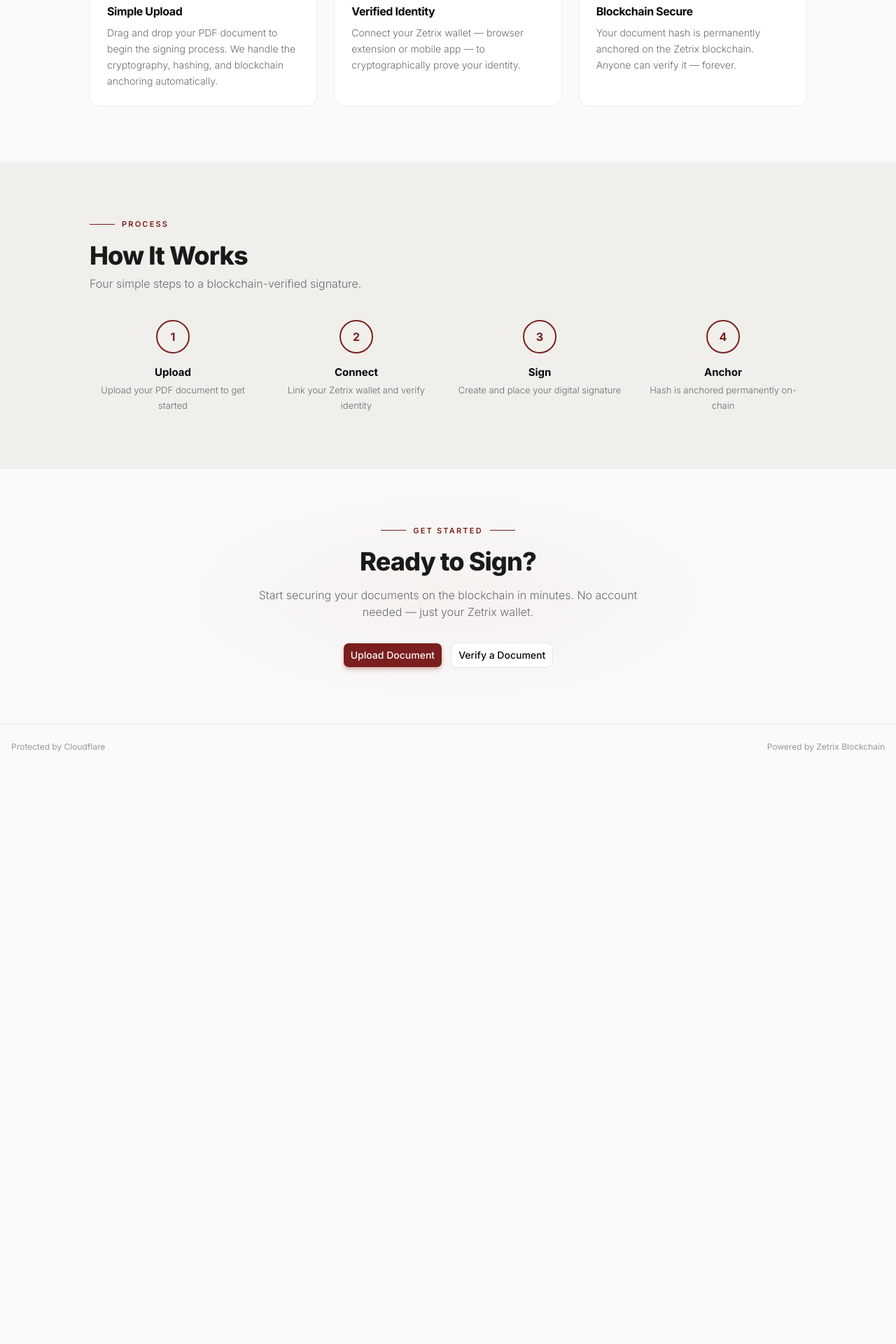
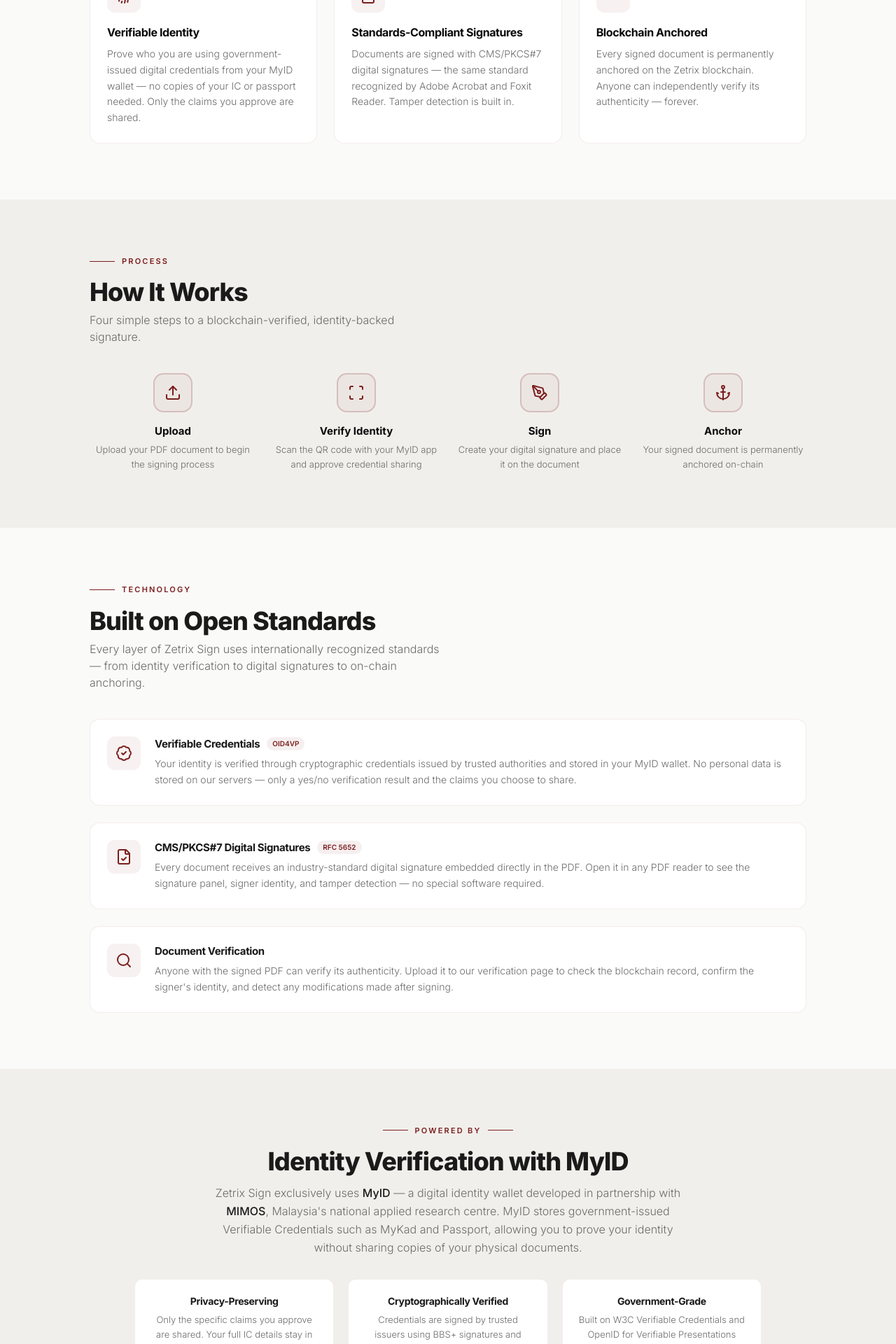
Before and after one commit to izadimrantan/zetrix-sign, a Next.js app: page / in a window 1280 px wide. Shown: the part 880-2800 px from the top of the page at 70% size. Before the commit the page ends 1979 px from the top, so only its background shows below. Built offline with nearby package versions, Linux system fonts and the light colour scheme; no server answers.

Commit message:
updated landing page

```diff
--- a/src/components/landing/landing-content.tsx
+++ b/src/components/landing/landing-content.tsx
@@ -1,6 +1,6 @@
 'use client';
 
-import { Upload, ShieldCheck, Link2 } from 'lucide-react';
+import { Upload, ShieldCheck, Link2, Fingerprint, FileCheck, BadgeCheck, Scan, PenTool, Anchor, Search } from 'lucide-react';
 import Link from 'next/link';
 import { Button } from '@/components/ui/button';
 import { HeroBackground } from '@/components/landing/hero-background';
@@ -9,30 +9,51 @@
 
 const features = [
   {
-    icon: Upload,
-    title: 'Simple Upload',
+    icon: Fingerprint,
+    title: 'Verifiable Identity',
     description:
-      'Drag and drop your PDF document to begin the signing process. We handle the cryptography, hashing, and blockchain anchoring automatically.',
+      'Prove who you are using government-issued digital credentials from your MyID wallet — no copies of your IC or passport needed. Only the claims you approve are shared.',
   },
   {
-    icon: ShieldCheck,
-    title: 'Verified Identity',
+    icon: FileCheck,
+    title: 'Standards-Compliant Signatures',
     description:
-      'Connect your Zetrix wallet — browser extension or mobile app — to cryptographically prove your identity.',
+      'Documents are signed with CMS/PKCS#7 digital signatures — the same standard recognized by Adobe Acrobat and Foxit Reader. Tamper detection is built in.',
   },
   {
     icon: Link2,
-    title: 'Blockchain Secure',
+    title: 'Blockchain Anchored',
     description:
-      'Your document hash is permanently anchored on the Zetrix blockchain. Anyone can verify it — forever.',
+      'Every signed document is permanently anchored on the Zetrix blockchain. Anyone can independently verify its authenticity — forever.',
   },
 ];
 
 const steps = [
-  { number: '1', title: 'Upload', description: 'Upload your PDF document to get started' },
-  { number: '2', title: 'Connect', description: 'Link your Zetrix wallet and verify identity' },
-  { number: '3', title: 'Sign', description: 'Create and place your digital signature' },
-  { number: '4', title: 'Anchor', description: 'Hash is anchored permanently on-chain' },
+  { number: '1', icon: Upload, title: 'Upload', description: 'Upload your PDF document to begin the signing process' },
+  { number: '2', icon: Scan, title: 'Verify Identity', description: 'Scan the QR code with your MyID app and approve credential sharing' },
+  { number: '3', icon: PenTool, title: 'Sign', description: 'Create your digital signature and place it on the document' },
+  { number: '4', icon: Anchor, title: 'Anchor', description: 'Your signed document is permanently anchored on-chain' },
+];
+
+const trustPoints = [
+  {
+    icon: BadgeCheck,
+    title: 'Verifiable Credentials',
+    description:
+      'Your identity is verified through cryptographic credentials issued by trusted authorities and stored in your MyID wallet. No personal data is stored on our servers — only a yes/no verification result and the claims you choose to share.',
+  },
+  {
+    icon: FileCheck,
+    title: 'CMS/PKCS#7 Digital Signatures',
+    description:
+      'Every document receives an industry-standard digital signature embedded directly in the PDF. Open it in any PDF reader to see the signature panel, signer identity, and tamper detection — no special software required.',
+  },
+  {
+    icon: Search,
+    title: 'Document Verification',
+    description:
+      'Anyone with the signed PDF can verify its authenticity. Upload it to our verification page to check the blockchain record, confirm the signer\'s identity, and detect any modifications made after signing.',
+  },
 ];
 
 function SectionLabel({ label, centered }: { label: string; centered?: boolean }) {
@@ -50,6 +71,8 @@
 export function LandingContent() {
   const featuresRef = useScrollReveal<HTMLDivElement>();
   const stepsRef = useScrollReveal<HTMLDivElement>();
+  const trustRef = useScrollReveal<HTMLDivElement>();
+  const partnerRef = useScrollReveal<HTMLDivElement>();
   const ctaRef = useScrollReveal<HTMLDivElement>();
 
   return (
@@ -67,7 +90,7 @@
             >
               <div className="h-px w-9 bg-primary" />
               <span className="text-[11px] font-semibold uppercase tracking-[0.2em] text-primary">
-                Blockchain Verified
+                Identity-Verified Digital Signatures
               </span>
             </div>
             <h1
@@ -88,14 +111,16 @@
                 lineHeight: '1.1',
               }}
             >
-              with Confidence
+              with Verified Identity
             </p>
             <p
               className="mx-auto mt-6 max-w-md text-base font-light leading-relaxed text-[var(--zetrix-text-muted)] lg:mx-0"
               style={{ animation: 'fadeUp 0.8s ease both', animationDelay: '0.8s' }}
             >
-              Tamper-proof digital signatures anchored on the Zetrix blockchain. Upload, sign, and
-              verify — permanently secured on-chain.
+              Prove your identity with your{' '}
+              <strong className="font-medium text-[var(--zetrix-text)]">MyID</strong> digital
+              credentials, sign with industry-standard CMS/PKCS#7 signatures, and anchor the proof
+              permanently on the Zetrix blockchain.
             </p>
             <div
               className="mt-8 flex flex-col items-center gap-3 sm:flex-row sm:justify-center lg:justify-start"
@@ -121,10 +146,9 @@
             </div>
           </div>
 
-          {/* Right: Sample card (hidden on mobile, shown on lg when grid is 2-col) */}
+          {/* Right: Sample card */}
           <div className="hidden lg:block" style={{ animation: 'fadeUp 1s ease both', animationDelay: '0.6s' }}>
             <div className="relative overflow-hidden rounded-2xl border border-[var(--zetrix-border)] bg-white p-6 shadow-xl shadow-primary/[0.04]">
-              {/* Top edge light line */}
               <div className="absolute top-0 left-[10%] right-[10%] h-px bg-gradient-to-r from-transparent via-primary/20 to-transparent" />
 
               <div className="mb-4 flex items-center justify-between border-b border-[var(--zetrix-border)] pb-4">
@@ -137,11 +161,12 @@
               </div>
 
               {[
-                ['Document', 'Contract_v3.pdf'],
-                ['Signer', 'John Tan'],
-                ['Wallet', 'ZTX3Mf...wy8q44'],
+                ['Document', 'Agreement_v2.pdf'],
+                ['Signer', 'Ahmad bin Ali'],
+                ['Identity', 'MyKad (Verified via MyID)'],
+                ['Signature', 'CMS/PKCS#7 (Valid)'],
                 ['TX Hash', '7818869dc4...e486efd195'],
-                ['Timestamp', '2026-03-16 03:23 UTC'],
+                ['Anchored', '2026-04-04 10:15 UTC'],
               ].map(([label, value], i, arr) => (
                 <div
                   key={label}
@@ -168,7 +193,8 @@
             Why Zetrix Sign?
           </h2>
           <p className="reveal mb-10 max-w-lg text-base font-light text-[var(--zetrix-text-muted)]">
-            Enterprise-grade document signing with blockchain-backed proof of authenticity.
+            Enterprise-grade document signing backed by verifiable credentials, cryptographic
+            signatures, and blockchain proof.
           </p>
 
           <div className="grid gap-6 md:grid-cols-3">
@@ -177,7 +203,6 @@
                 key={feature.title}
                 className="reveal group relative overflow-hidden rounded-2xl border border-[var(--zetrix-border)] bg-white p-6 transition-all duration-400 hover:-translate-y-1 hover:border-primary/[0.12] hover:shadow-lg hover:shadow-primary/[0.06]"
               >
-                {/* Top edge light line (visible on hover) */}
                 <div className="absolute top-0 left-[10%] right-[10%] h-px bg-gradient-to-r from-transparent via-primary/15 to-transparent opacity-0 transition-opacity group-hover:opacity-100" />
 
                 <div className="mb-4 flex h-12 w-12 items-center justify-center rounded-xl bg-primary/[0.06]">
@@ -201,14 +226,14 @@
             How It Works
           </h2>
           <p className="reveal mb-10 max-w-lg text-base font-light text-[var(--zetrix-text-muted)]">
-            Four simple steps to a blockchain-verified signature.
+            Four simple steps to a blockchain-verified, identity-backed signature.
           </p>
 
           <div className="grid gap-6 sm:grid-cols-2 lg:grid-cols-4">
             {steps.map((step) => (
               <div key={step.number} className="reveal group text-center">
-                <div className="mx-auto mb-4 flex h-12 w-12 items-center justify-center rounded-full border-2 border-primary text-base font-bold text-primary transition-all duration-300 group-hover:bg-primary group-hover:text-white">
-                  {step.number}
+                <div className="mx-auto mb-4 flex h-14 w-14 items-center justify-center rounded-2xl border-2 border-primary/20 bg-primary/[0.04] transition-all duration-300 group-hover:border-primary group-hover:bg-primary group-hover:shadow-md group-hover:shadow-primary/20">
+                  <step.icon className="h-6 w-6 text-primary transition-colors group-hover:text-white" />
                 </div>
                 <h3 className="mb-1 text-[15px] font-bold">{step.title}</h3>
                 <p className="text-[13px] font-light leading-relaxed text-[var(--zetrix-text-muted)]">
@@ -220,9 +245,128 @@
         </div>
       </section>
 
+      {/* Trust & Technology Section */}
+      <section className="px-4 py-12 sm:py-20" ref={trustRef}>
+        <div className="container mx-auto max-w-5xl">
+          <SectionLabel label="Technology" />
+          <h2 className="reveal mb-2 text-3xl font-extrabold tracking-tight text-[var(--zetrix-text)] sm:text-4xl">
+            Built on Open Standards
+          </h2>
+          <p className="reveal mb-10 max-w-lg text-base font-light text-[var(--zetrix-text-muted)]">
+            Every layer of Zetrix Sign uses internationally recognized standards — from identity
+            verification to digital signatures to on-chain anchoring.
+          </p>
+
+          <div className="space-y-6">
+            {trustPoints.map((point, i) => (
+              <div
+                key={point.title}
+                className="reveal group relative overflow-hidden rounded-2xl border border-[var(--zetrix-border)] bg-white transition-all duration-300 hover:border-primary/[0.12] hover:shadow-md hover:shadow-primary/[0.04]"
+              >
+                <div className="absolute top-0 left-[10%] right-[10%] h-px bg-gradient-to-r from-transparent via-primary/15 to-transparent opacity-0 transition-opacity group-hover:opacity-100" />
+
+                <div className="flex items-start gap-4 p-5 sm:gap-5 sm:p-6">
+                  <div className="flex h-11 w-11 shrink-0 items-center justify-center rounded-xl bg-primary/[0.06] sm:h-12 sm:w-12">
+                    <point.icon className="h-5 w-5 text-primary sm:h-6 sm:w-6" />
+                  </div>
+                  <div className="min-w-0">
+                    <div className="flex items-center gap-2.5">
+                      <h3 className="text-[15px] font-bold tracking-tight text-[var(--zetrix-text)]">
+                        {point.title}
+                      </h3>
+                      {i === 0 && (
+                        <span className="rounded-full bg-primary/[0.07] px-2 py-0.5 text-[10px] font-semibold text-primary">
+                          OID4VP
+                        </span>
+                      )}
+                      {i === 1 && (
+                        <span className="rounded-full bg-primary/[0.07] px-2 py-0.5 text-[10px] font-semibold text-primary">
+                          RFC 5652
+                        </span>
+                      )}
+                    </div>
+                    <p className="mt-1.5 text-sm font-light leading-relaxed text-[var(--zetrix-text-muted)]">
+                      {point.description}
+                    </p>
+                  </div>
+                </div>
+              </div>
+            ))}
+          </div>
+        </div>
+      </section>
+
+      {/* MyID Partnership Section */}
+      <section className="bg-[var(--zetrix-bg2)] px-4 py-12 sm:py-20" ref={partnerRef}>
+        <div className="container mx-auto max-w-4xl">
+          <div className="reveal text-center">
+            <SectionLabel label="Powered By" centered />
+            <h2 className="mb-3 text-3xl font-extrabold tracking-tight text-[var(--zetrix-text)] sm:text-4xl">
+              Identity Verification with MyID
+            </h2>
+            <p className="mx-auto mb-8 max-w-2xl text-base font-light leading-relaxed text-[var(--zetrix-text-muted)]">
+              Zetrix Sign exclusively uses{' '}
+              <strong className="font-medium text-[var(--zetrix-text)]">MyID</strong> — a digital
+              identity wallet developed in partnership with{' '}
+              <strong className="font-medium text-[var(--zetrix-text)]">MIMOS</strong>, Malaysia's
+              national applied research centre. MyID stores government-issued Verifiable Credentials
+              such as MyKad and Passport, allowing you to prove your identity without sharing
+              copies of your physical documents.
+            </p>
+          </div>
+
+          <div className="reveal grid gap-5 sm:grid-cols-3">
+            {[
+              {
+                title: 'Privacy-Preserving',
+                desc: 'Only the specific claims you approve are shared. Your full IC details stay in your wallet.',
+              },
+              {
+                title: 'Cryptographically Verified',
+                desc: 'Credentials are signed by trusted issuers using BBS+ signatures and verified via zero-knowledge proofs.',
+              },
+              {
+                title: 'Government-Grade',
+                desc: 'Built on W3C Verifiable Credentials and OpenID for Verifiable Presentations (OID4VP) standards.',
+              },
+            ].map((item) => (
+              <div
+                key={item.title}
+                className="rounded-xl border border-[var(--zetrix-border)] bg-white p-5 text-center"
+              >
+                <h3 className="mb-1.5 text-[14px] font-bold tracking-tight text-[var(--zetrix-text)]">
+                  {item.title}
+                </h3>
+                <p className="text-[13px] font-light leading-relaxed text-[var(--zetrix-text-muted)]">
+                  {item.desc}
+                </p>
+              </div>
+            ))}
+          </div>
+
+          <div className="reveal mt-8 flex flex-col items-center gap-3 sm:flex-row sm:justify-center">
+            <a
+              href={process.env.NEXT_PUBLIC_MYID_ANDROID_URL || '#'}
+              target="_blank"
+              rel="noopener noreferrer"
+              className="inline-flex items-center gap-1.5 rounded-full border border-[var(--zetrix-border)] bg-white px-4 py-2 text-xs font-medium text-[var(--zetrix-text)] transition-all hover:-translate-y-0.5 hover:border-primary/20 hover:shadow-sm"
+            >
+              Get MyID for Android
+            </a>
+            <a
+              href={process.env.NEXT_PUBLIC_MYID_IOS_URL || '#'}
+              target="_blank"
+              rel="noopener noreferrer"
+              className="inline-flex items-center gap-1.5 rounded-full border border-[var(--zetrix-border)] bg-white px-4 py-2 text-xs font-medium text-[var(--zetrix-text)] transition-all hover:-translate-y-0.5 hover:border-primary/20 hover:shadow-sm"
+            >
+              Get MyID for iOS
+            </a>
+          </div>
+        </div>
+      </section>
+
       {/* CTA Section */}
       <section className="relative px-4 py-12 sm:py-20" ref={ctaRef}>
-        {/* Ambient glow */}
         <div
           className="pointer-events-none absolute inset-0"
           style={{
@@ -237,8 +381,8 @@
             Ready to Sign?
           </h2>
           <p className="reveal mb-8 text-base font-light text-[var(--zetrix-text-muted)]">
-            Start securing your documents on the blockchain in minutes. No account needed — just
-            your Zetrix wallet.
+            Start securing your documents with verified identity and blockchain proof. All you need
+            is your MyID wallet.
           </p>
           <div className="reveal flex flex-col justify-center gap-3 sm:flex-row">
             <Link href="/sign" onClick={() => trackLandingCTA('upload_document')}>
```
